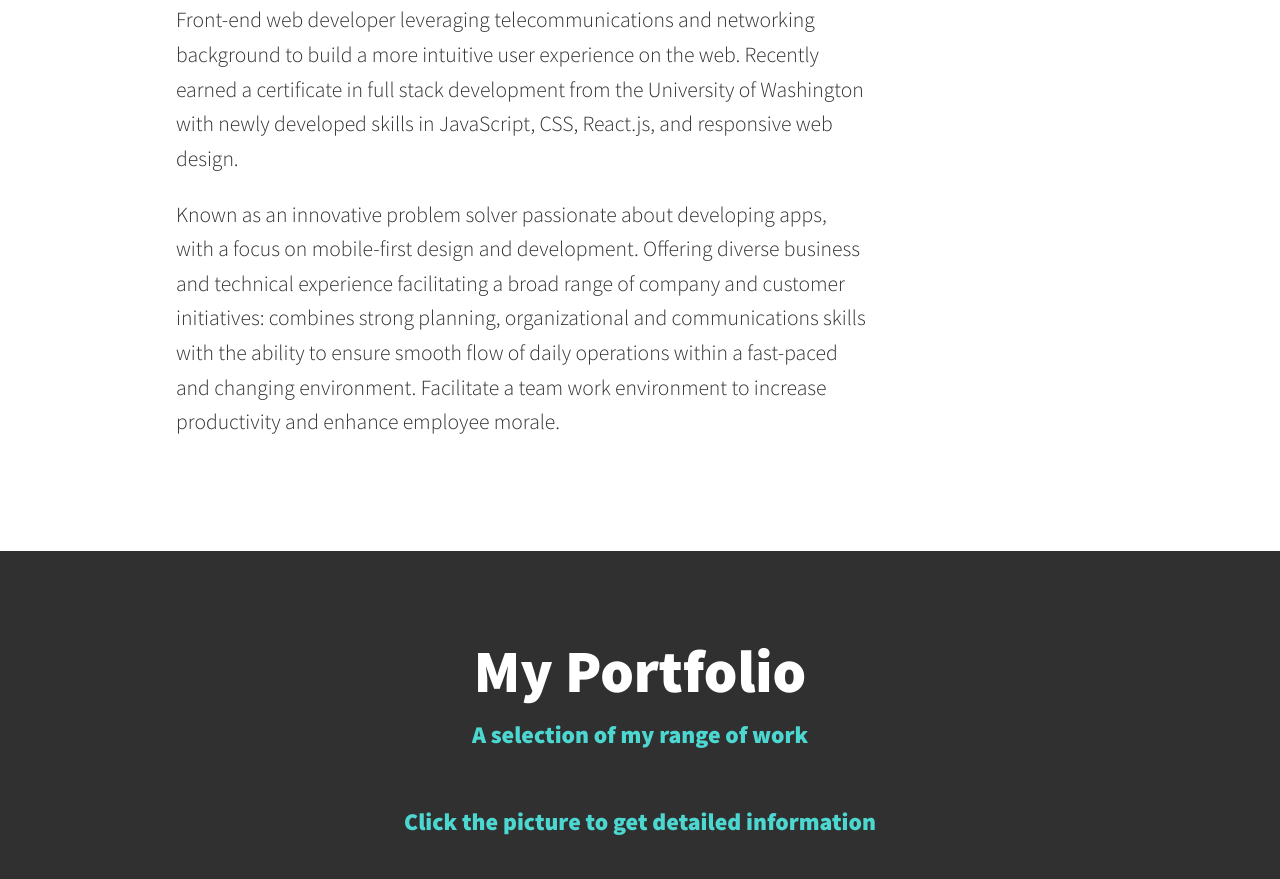
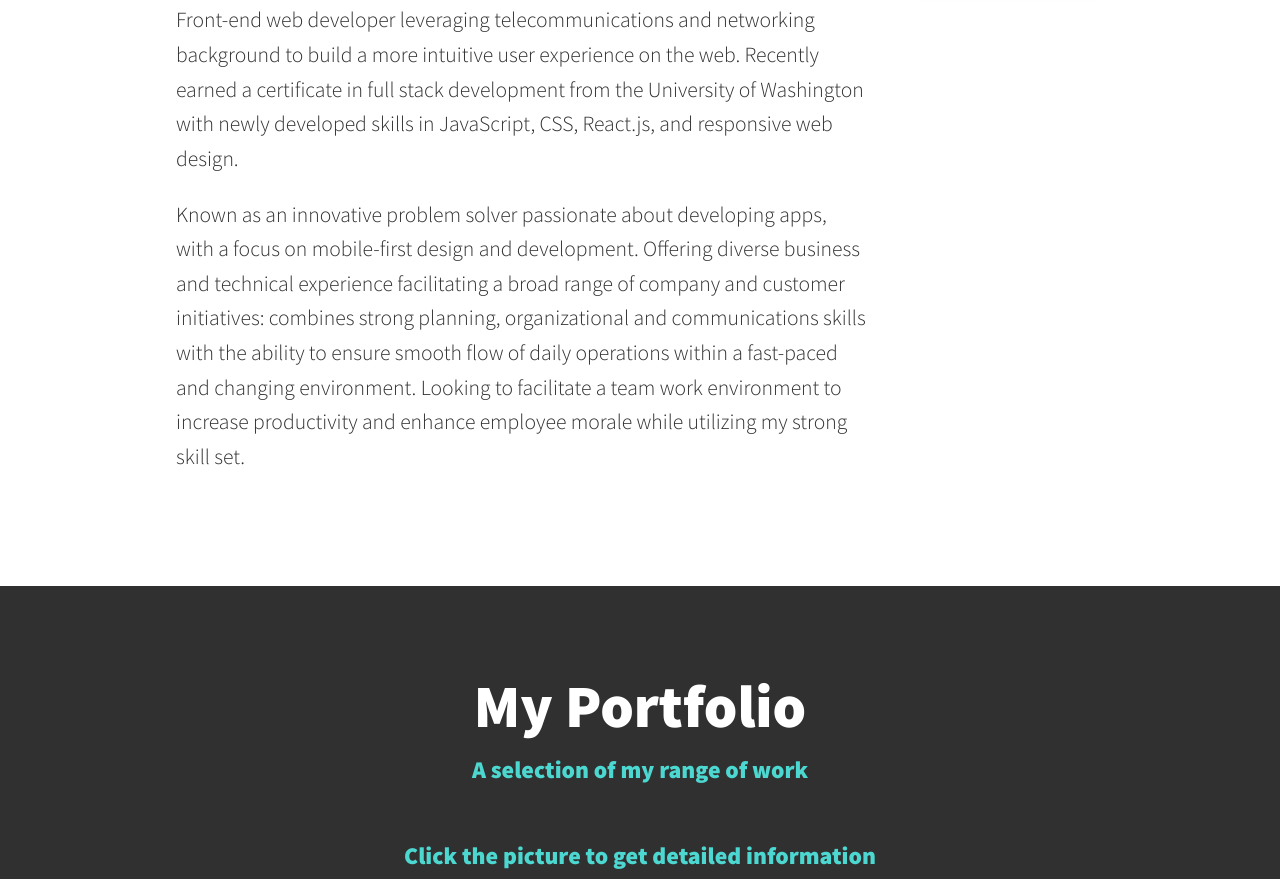
Before and after one commit to djjoo007/djjoo007.github.io, a plain HTML site: page index.html in a window 1280 px wide. Shown: the part 1433-2312 px from the top of the page. Drawn offline with nearby package versions, Linux system fonts and the light colour scheme.

Commit message:
update aboutme

```diff
--- a/index.html
+++ b/index.html
@@ -72,7 +72,7 @@
 
         <div class="about-me__body">
             <p class="about-me-p">Front-end web developer leveraging telecommunications and networking background to build a more intuitive user experience on the web. Recently earned a certificate in full stack development from the University of Washington with newly developed skills in JavaScript, CSS, React.js, and responsive web design.</p>
-            <p class="about-me-p">Known as an innovative problem solver passionate about developing apps, with a focus on mobile-first design and development. Offering diverse business and technical experience facilitating a broad range of company and customer initiatives: combines strong planning, organizational and communications skills with the ability to ensure smooth flow of daily operations within a fast-paced and changing environment. Facilitate a team work environment to increase productivity and enhance employee morale.</p>
+            <p class="about-me-p">Known as an innovative problem solver passionate about developing apps, with a focus on mobile-first design and development. Offering diverse business and technical experience facilitating a broad range of company and customer initiatives: combines strong planning, organizational and communications skills with the ability to ensure smooth flow of daily operations within a fast-paced and changing environment. Looking to facilitate a team work environment to increase productivity and enhance employee morale while utilizing my strong skill set.</p>
         </div>
 
         <img src="img/tulips.jpg" alt="another portfolio picture" class="about-me__img">
```
